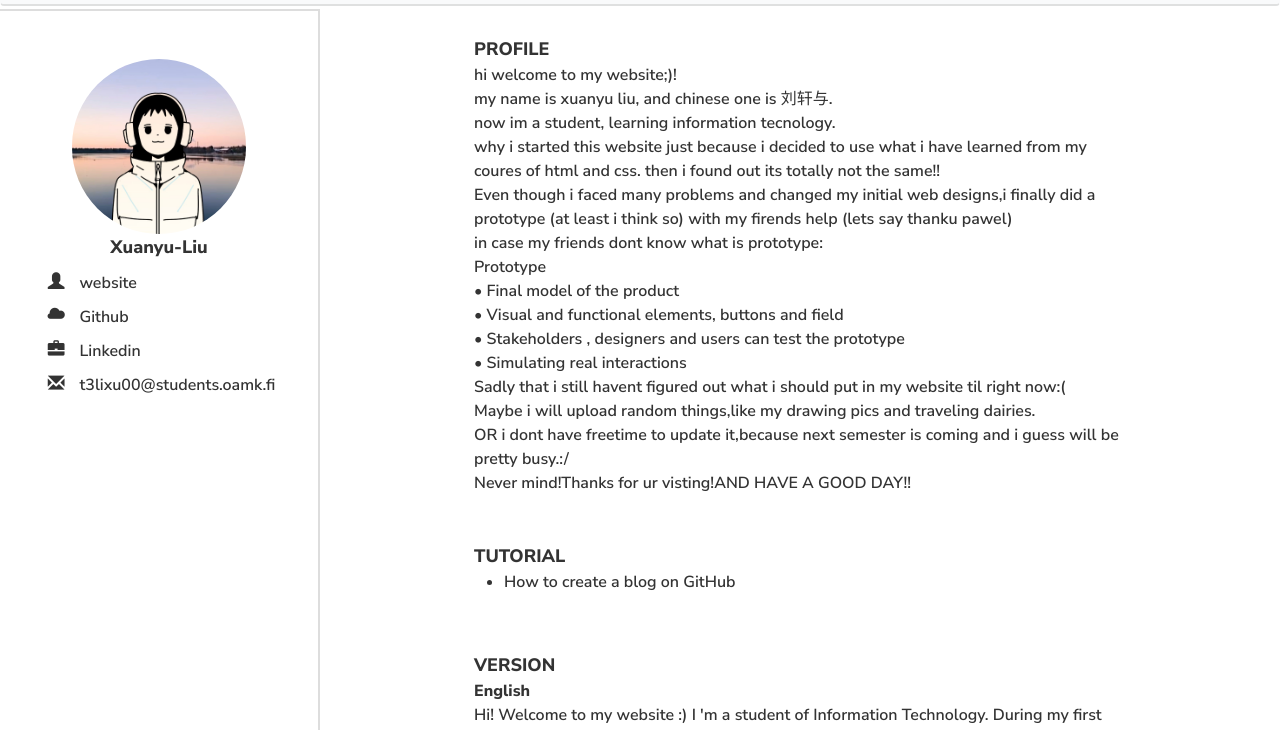
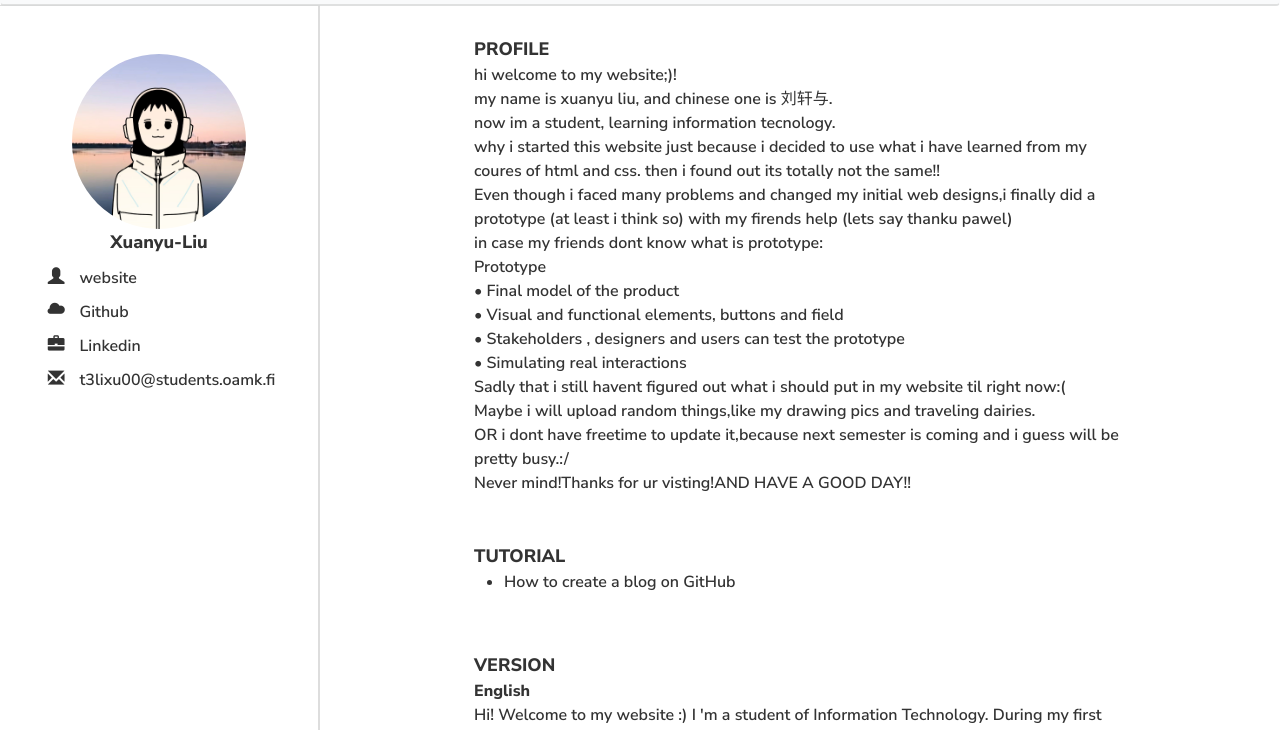
Before and after one commit to xuanyu2003/xuanyu2003.github.io, a website: page indexforhtml.html in a window 1280 px wide. Shown: the part 62-792 px from the top of the page. Drawn offline with nearby package versions, Linux system fonts and the light colour scheme.

Commit message:
fix topline

```diff
--- a/test-site/styles/index.css
+++ b/test-site/styles/index.css
@@ -77,8 +77,6 @@ gap:5%;
 
 
 
-
-
 .blog-div{
   text-align:center;
   margin-right: 15%;
@@ -100,9 +98,9 @@ gap:5%;
   justify-content: center;
   text-align: center;
   width: 25%;
-  top: 8.9%;
+  top: 67px;
+  border-top:1px solid  #6c6c6c3a;
   border-right:2px solid  #6c6c6c3a;
-  border-top:2px solid  #6c6c6c3a;
   display: flex;
   z-index: 1;
   height: 100%;
```
Also changed, not shown: package.json (added, +11 -0 lines), 1 other file.
